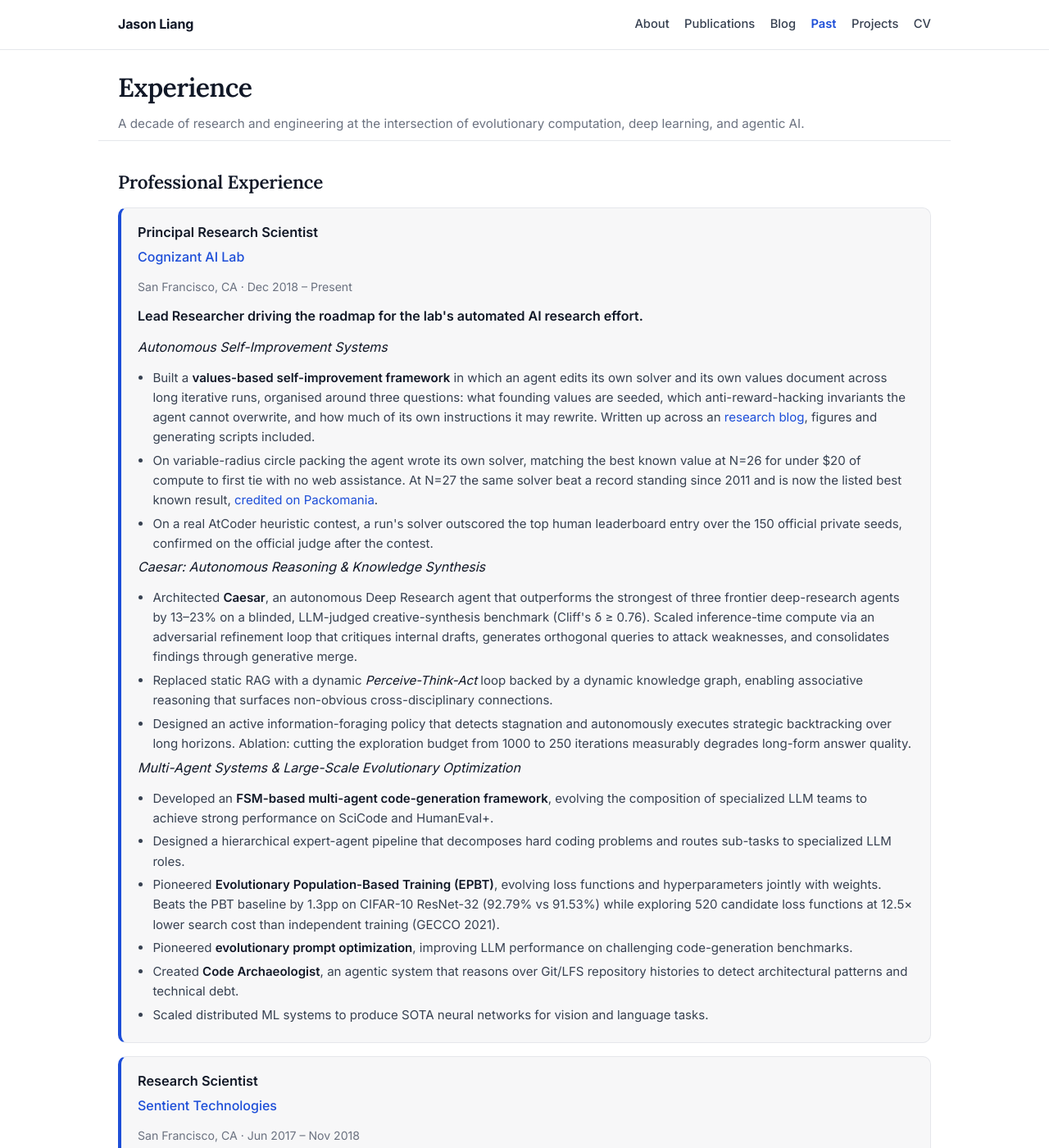
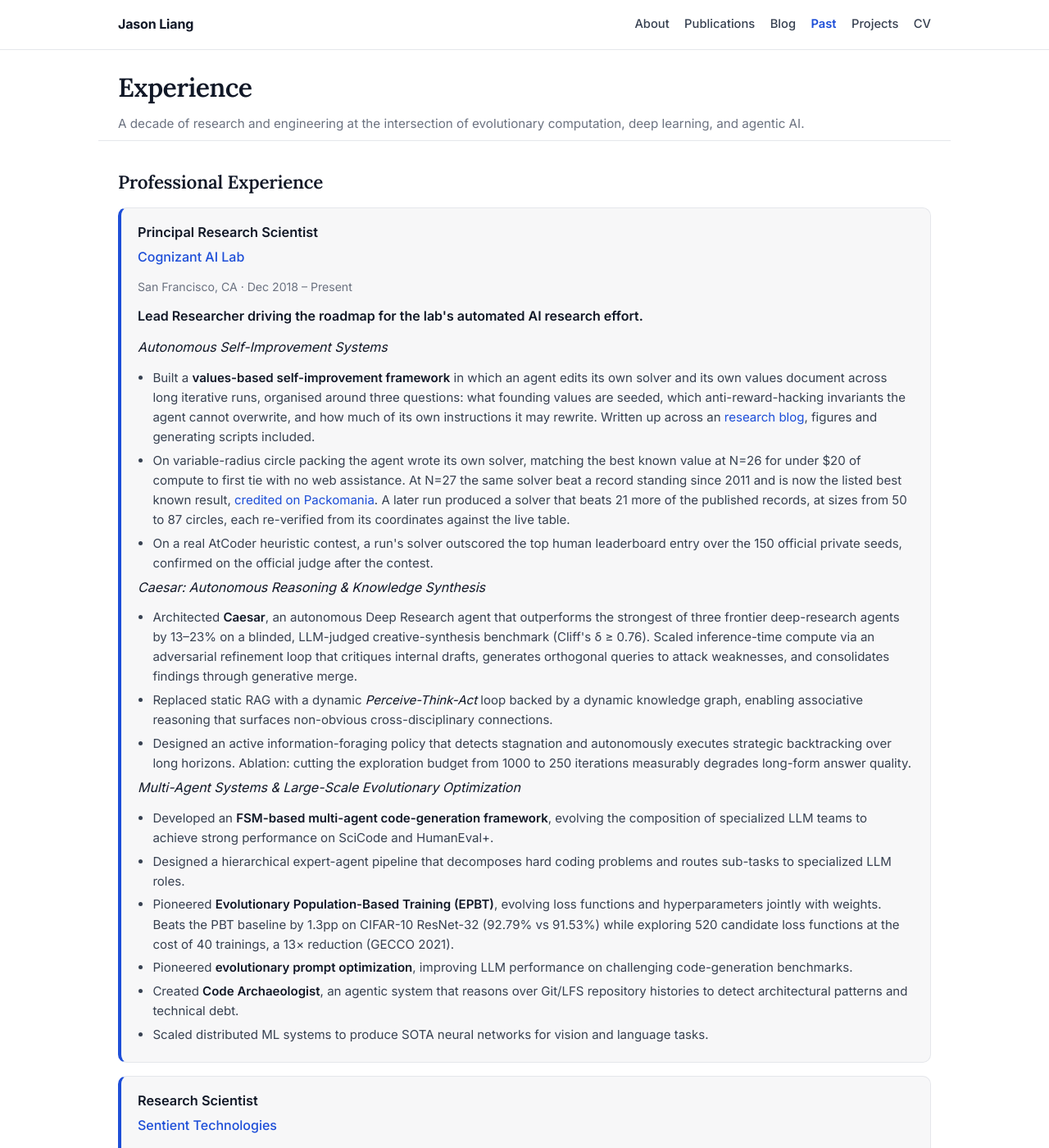
Before and after one commit to jasonzliang/jasonzliang.github.io, a Jekyll site: the page experience.html, which Jekyll copies as it is, in a window 1280 px wide and 1400 px high. Shown: the whole window at 82% size. Built offline with Jekyll 4.4.1, drawn with Linux system fonts in a browser that asks for light colours.

Commit message:
Refresh cv.pdf and reconcile experience.html with it
The hosted cv.pdf was from 2026-08-07; the source in Job App Materials is
2026-08-15. Three real differences, so the site was serving a stale CV:

- the newer CV records that a later solver 'beats the published records at
  additional values of N'
- EPBT is restated as 520 candidate loss functions at the cost of 40
  trainings, a 13x reduction, replacing '12.5x lower search cost than
  independent training'
- the Sentient production-deployment bullet is folded into the CoDeepNEAT
  one, and 'forms the basis for multiple issued U.S. patents' is dropped

cv.pdf is now byte-identical to that source. experience.html carried the
old 12.5x figure, which contradicted the CV a visitor could download from
the same nav bar, and stopped at the N=27 record; both fixed.

Not changed: experience.html still says the async work formed the basis
for multiple issued U.S. patents. The CV dropped that line but the claim
is supported by its own patents section (US 11,507,844 covers exactly that
work), so this looks like a space edit rather than a retraction. Flagging
rather than deleting a true claim.

```diff
--- a/experience.html
+++ b/experience.html
@@ -113,7 +113,7 @@
         <p><em>Autonomous Self-Improvement Systems</em></p>
         <ul>
           <li>Built a <strong>values-based self-improvement framework</strong> in which an agent edits its own solver and its own values document across long iterative runs, organised around three questions: what founding values are seeded, which anti-reward-hacking invariants the agent cannot overwrite, and how much of its own instructions it may rewrite. Written up across an <a href="/blog/">research blog</a>, figures and generating scripts included.</li>
-          <li>On variable-radius circle packing the agent wrote its own solver, matching the best known value at N=26 for under $20 of compute to first tie with no web assistance. At N=27 the same solver beat a record standing since 2011 and is now the listed best known result, <a href="https://www.packomania.com/csqv/csqv.html" target="_blank" rel="noopener">credited on Packomania</a>.</li>
+          <li>On variable-radius circle packing the agent wrote its own solver, matching the best known value at N=26 for under $20 of compute to first tie with no web assistance. At N=27 the same solver beat a record standing since 2011 and is now the listed best known result, <a href="https://www.packomania.com/csqv/csqv.html" target="_blank" rel="noopener">credited on Packomania</a>. A later run produced a solver that beats 21 more of the published records, at sizes from 50 to 87 circles, each re-verified from its coordinates against the live table.</li>
           <li>On a real AtCoder heuristic contest, a run's solver outscored the top human leaderboard entry over the 150 official private seeds, confirmed on the official judge after the contest.</li>
         </ul>
         <p><em>Caesar: Autonomous Reasoning &amp; Knowledge Synthesis</em></p>
@@ -126,7 +126,7 @@
         <ul>
           <li>Developed an <strong>FSM-based multi-agent code-generation framework</strong>, evolving the composition of specialized LLM teams to achieve strong performance on SciCode and HumanEval+.</li>
           <li>Designed a hierarchical expert-agent pipeline that decomposes hard coding problems and routes sub-tasks to specialized LLM roles.</li>
-          <li>Pioneered <strong>Evolutionary Population-Based Training (EPBT)</strong>, evolving loss functions and hyperparameters jointly with weights. Beats the PBT baseline by 1.3pp on CIFAR-10 ResNet-32 (92.79% vs 91.53%) while exploring 520 candidate loss functions at 12.5&times; lower search cost than independent training (GECCO 2021).</li>
+          <li>Pioneered <strong>Evolutionary Population-Based Training (EPBT)</strong>, evolving loss functions and hyperparameters jointly with weights. Beats the PBT baseline by 1.3pp on CIFAR-10 ResNet-32 (92.79% vs 91.53%) while exploring 520 candidate loss functions at the cost of 40 trainings, a 13&times; reduction (GECCO 2021).</li>
           <li>Pioneered <strong>evolutionary prompt optimization</strong>, improving LLM performance on challenging code-generation benchmarks.</li>
           <li>Created <strong>Code Archaeologist</strong>, an agentic system that reasons over Git/LFS repository histories to detect architectural patterns and technical debt.</li>
           <li>Scaled distributed ML systems to produce SOTA neural networks for vision and language tasks.</li>
```
Also changed, not shown: 1 other file.
